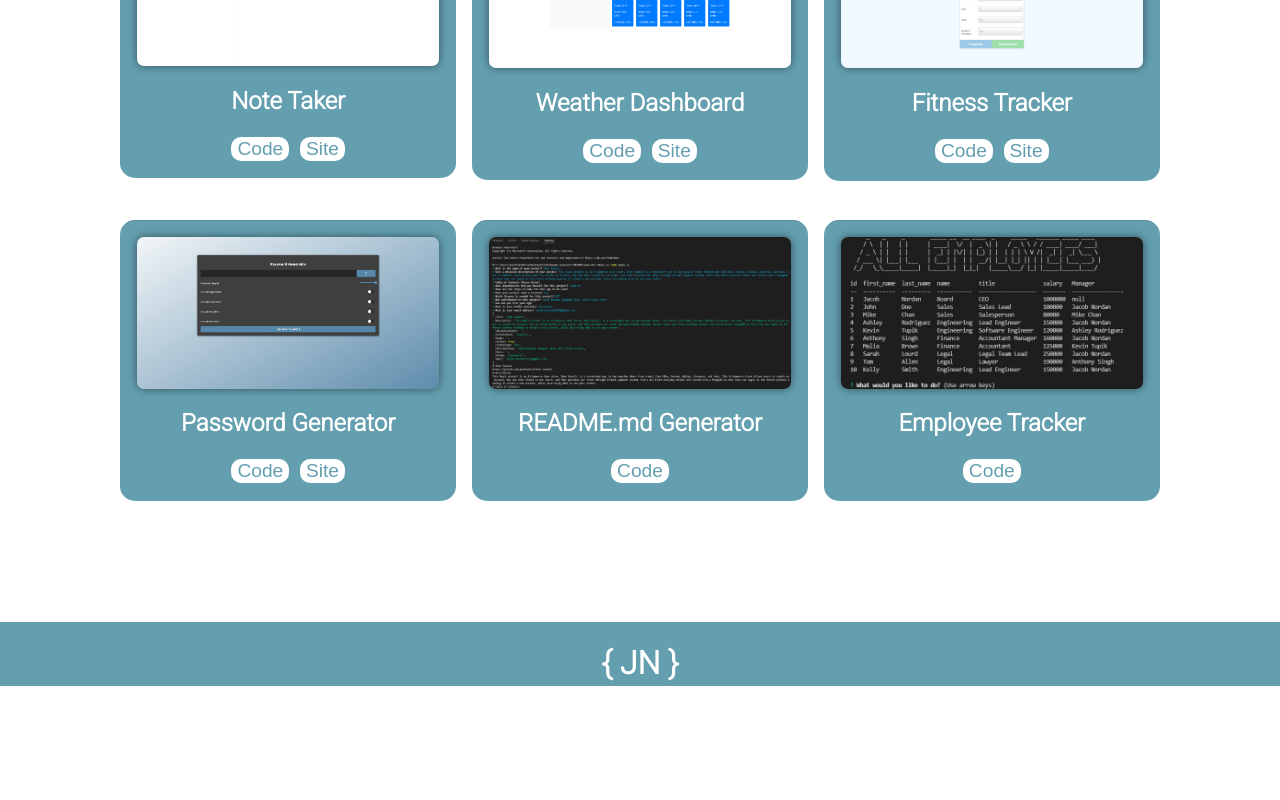
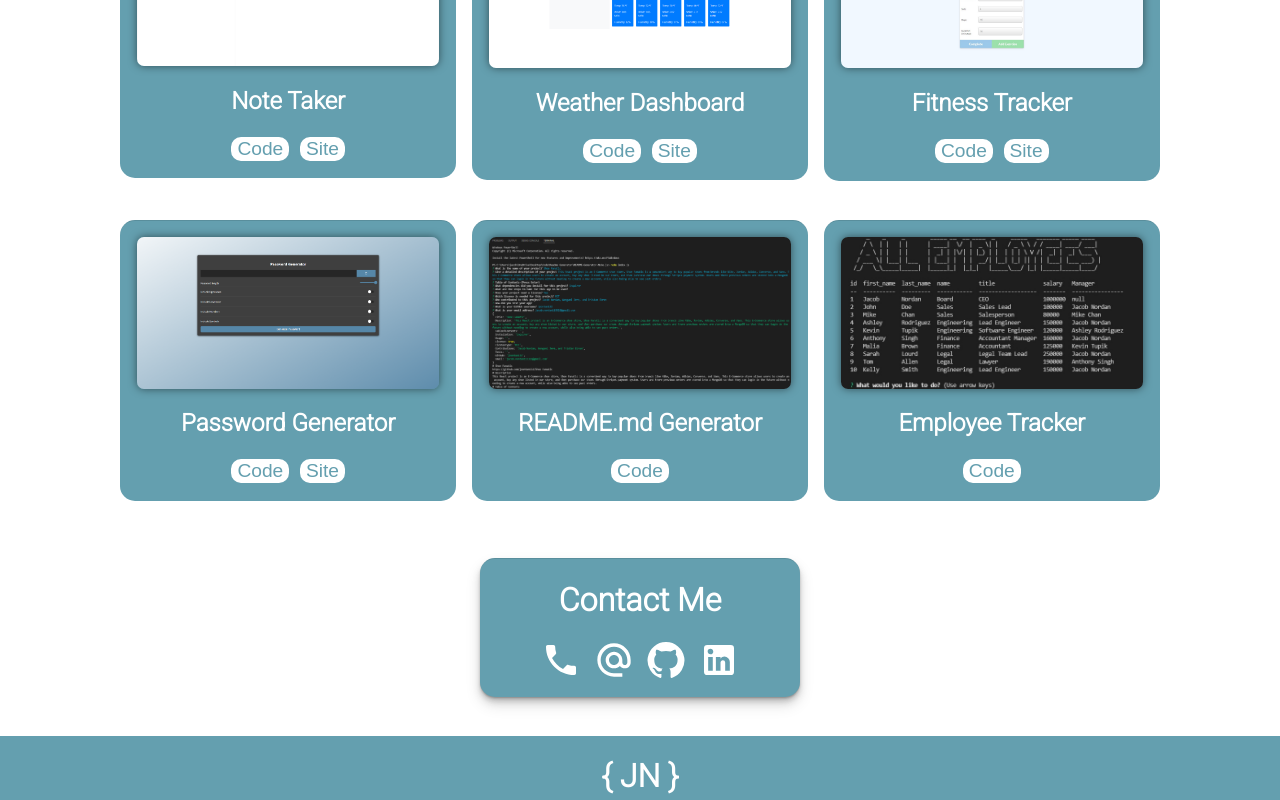
Before and after one commit to jnordan132/Portfolio, a React (Create React App) app: page / in a window 1280 px wide. Shown: the part 1241-2041 px from the top of the page. Before the commit the page ends 1927 px from the top, so only its background shows below. Built offline with nearby package versions, Linux system fonts and the light colour scheme.

Commit message:
final touch ups

```diff
--- a/package.json
+++ b/package.json
@@ -4,11 +4,16 @@
   "private": true,
   "homepage": "https://jnordan132.github.io/Portfolio",
   "dependencies": {
+    "@emotion/react": "^11.8.1",
+    "@emotion/styled": "^11.8.1",
+    "@fortawesome/free-solid-svg-icons": "^6.0.0",
+    "@mui/icons-material": "^5.4.2",
     "@react-google-maps/api": "^2.7.0",
     "@testing-library/jest-dom": "^5.16.1",
     "@testing-library/react": "^12.1.2",
     "@testing-library/user-event": "^13.5.0",
     "dotenv": "^16.0.0",
+    "font-awesome": "^4.7.0",
     "google-map-react": "^2.1.10",
     "jquery": "^3.6.0",
     "react": "^17.0.2",
--- a/src/App.js
+++ b/src/App.js
@@ -4,6 +4,7 @@ import Nav from "./components/Nav";
 import Header from './components/Header'
 import About from "./components/About";
 import Portfolio from "./components/Portfolio";
+import Contact from "./components/Contact";
 import Footer from "./components/Footer";
 
 function App() {
@@ -13,6 +14,7 @@ function App() {
       <Header />
       <About />
       <Portfolio />
+      <Contact />
       <Footer />
     </div>
   );
--- /dev/null
+++ b/src/components/Contact/index.js
@@ -0,0 +1,28 @@
+import LocalPhoneIcon from "@mui/icons-material/LocalPhone";
+import AlternateEmailIcon from "@mui/icons-material/AlternateEmail";
+import GitHubIcon from "@mui/icons-material/GitHub";
+import LinkedInIcon from "@mui/icons-material/LinkedIn";
+
+function Contact() {
+  return (
+    <div className="contactCard">
+      <h1>Contact Me</h1>
+      <div className="contactList">
+        <a href="tel:910-620-0143">
+          <LocalPhoneIcon sx={{ width: 40, height: 40}}/>
+        </a>
+        <a href="mailto:jacob.nordan113322@gmail.com">
+          <AlternateEmailIcon sx={{ width: 40, height: 40}}/>
+        </a>
+        <a href="https://github.com/jnordan132" target="_blank" rel="noreferrer">
+          <GitHubIcon sx={{ width: 40, height: 40}}/>
+        </a>
+        <a href="https://www.linkedin.com/in/jacob-nordan/" target="_blank" rel="noreferrer">
+          <LinkedInIcon sx={{ width: 40, height: 40}}/>
+        </a>
+      </div>
+    </div>
+  );
+}
+
+export default Contact;
--- a/src/index.css
+++ b/src/index.css
@@ -13,17 +13,6 @@ nav {
   position: fixed;
   background-color: #649faf;
   z-index: 1;
-}
-
-.active {
-  visibility: visible;
-  transition: 0.4s;
-}
-
-.hidden {
-  visibility: hidden;
-  transition: 0.4s;
-  transform: translateY(-100%);
 }
 
 .navContent {
@@ -57,7 +46,7 @@ nav a {
 }
 
 nav a:hover {
-  opacity: 0.8;
+  color: rgb(218, 218, 218);
 }
 
 /* HEADER SECTION */
@@ -72,8 +61,8 @@ nav a:hover {
 }
 
 .intro {
-   margin-top: 12%;
-  letter-spacing: .2rem;
+  margin-top: 12%;
+  letter-spacing: 0.2rem;
   line-height: 4.2rem;
   font-size: 1.65rem;
   color: #fff;
@@ -198,7 +187,7 @@ nav a:hover {
   width: 85%;
   margin-left: auto;
   margin-right: auto;
-  margin-bottom: 7%;
+  margin-bottom: 2%;
 }
 
 .portfolio h1 {
@@ -216,7 +205,6 @@ nav a:hover {
   flex: 1 4 auto;
   margin-left: 1.5%;
   margin-right: 1.5%;
-  /* margin-bottom: 1%; */
 }
 
 .card {
@@ -267,11 +255,12 @@ nav a:hover {
 
 /* CONTACT SECTION */
 
-.contact {
-  text-align: center;
-  /* margin-left: auto; */
-  /* margin-right: auto; */
+.contactCard {
   width: 25%;
+  margin-left: auto;
+  margin-right: auto;
+  margin-bottom: 3%;
+  height: 100%;
   background-color: #649faf;
   box-shadow: 0 1px 1px rgba(0, 0, 0, 0.11), 0 2px 2px rgba(0, 0, 0, 0.11),
     0 4px 4px rgba(0, 0, 0, 0.11), 0 6px 8px rgba(0, 0, 0, 0.11),
@@ -280,27 +269,25 @@ nav a:hover {
   -moz-border-radius: 15px;
   border-radius: 15px;
   border-top: 1px solid rgb(0, 0, 0, 0.11);
-  z-index: 2;
-  position:absolute;
-  /* right: 1; */
-  top: 100
+  text-align: center;
+  color: #fff;
 }
 
-.contact h1 {
-  color: #ffffff;
+.contactList {
+  color: #fff;
+  justify-content: space-around;
+  padding-bottom: 4%;
 }
 
-.contactInfo {
-  list-style: none;
-  padding: 0;
-  padding-bottom: 5%;
-  display: flex;
-  justify-content: space-evenly;
+.contactList a {
+  text-decoration: none;
+  color: #fff;
+  margin-left: 2%;
+  margin-right: 2%;
 }
 
-.contactInfo a {
-  text-decoration: none;
-  color: rgb(255, 255, 255);
+.contactList a :hover {
+  color: rgb(218, 218, 218);
 }
 
 /* FOOTER SECTION */
@@ -317,7 +304,7 @@ nav a:hover {
   color: #ffffff;
 }
 
-/* MEDIA QUERIES */
+/***** MEDIA QUERIES *****/
 
 /* LARGE TABLET */
 @media screen and (max-width: 1623px) {
@@ -340,8 +327,6 @@ nav a:hover {
 @media screen and (max-width: 1300px) {
   .intro {
     font-size: 1.3rem;
-    /* margin-right: auto; */
-    /* margin-left: auto; */
   }
   .header {
     height: 50vh;
@@ -367,7 +352,7 @@ nav a:hover {
     margin-top: -1%;
   }
   .profilePicture {
-    display: none
+    display: none;
   }
   .card h2 {
     color: #fff;
@@ -390,14 +375,13 @@ nav a:hover {
     margin-top: 8%;
   }
   .intro h1 {
-    padding-top: 7%
+    padding-top: 7%;
   }
   .profilePicture {
-    display: none
+    display: none;
   }
   .about {
     width: 38%;
-    /* margin-left: 1%; */
   }
   .skills {
     width: 38%;
@@ -442,7 +426,7 @@ nav a:hover {
   }
   .intro h1 {
     padding-top: 12%;
-    line-height: 3rem
+    line-height: 3rem;
   }
 }
 
@@ -462,7 +446,7 @@ nav a:hover {
 @media screen and (max-width: 415px) {
   .intro h1 {
     line-height: 2.2rem;
-    letter-spacing: .05rem;
+    letter-spacing: 0.05rem;
   }
   .header {
     padding-right: 3%;
```
Also changed, not shown: 1 other file (tests, documents, lock files or other folders).
